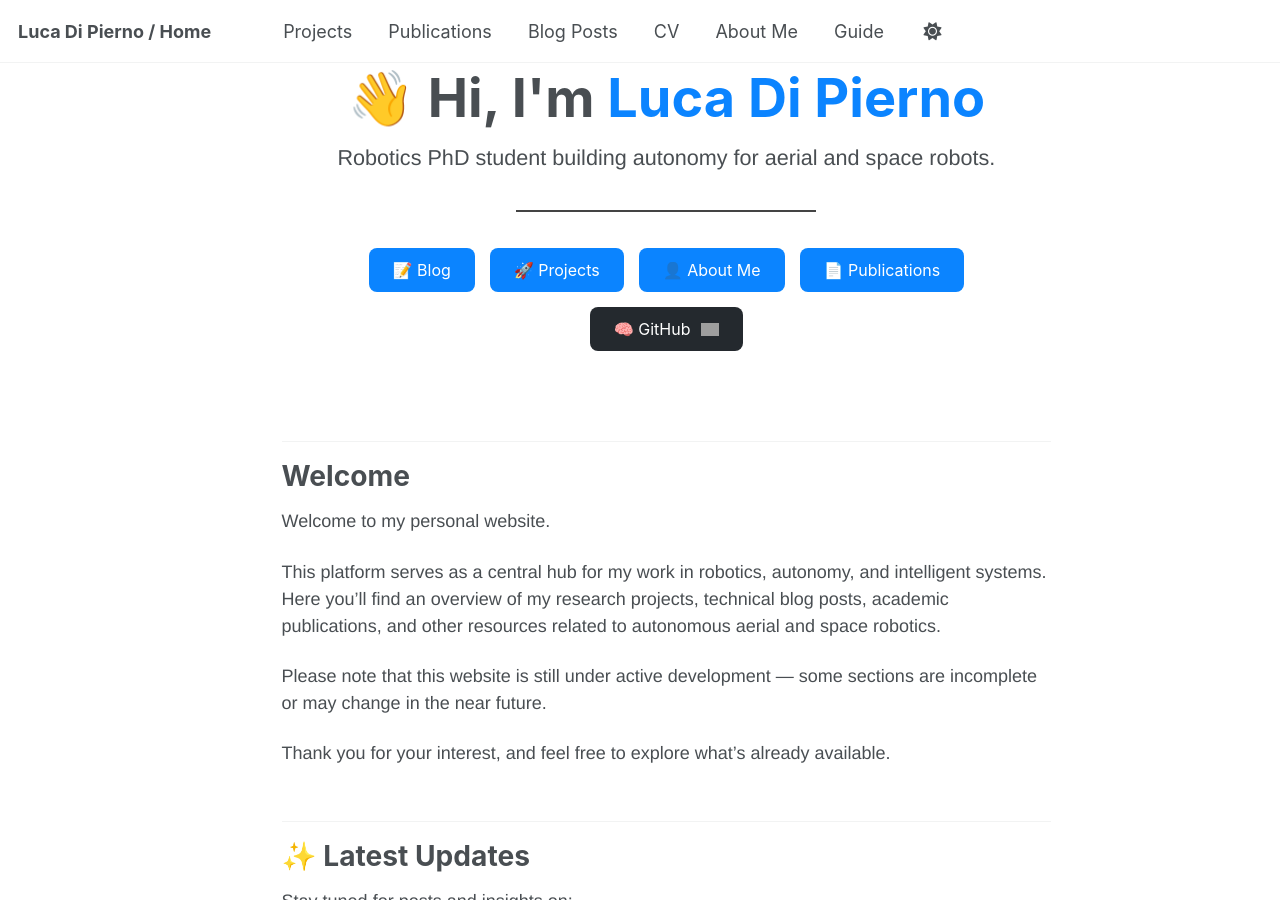
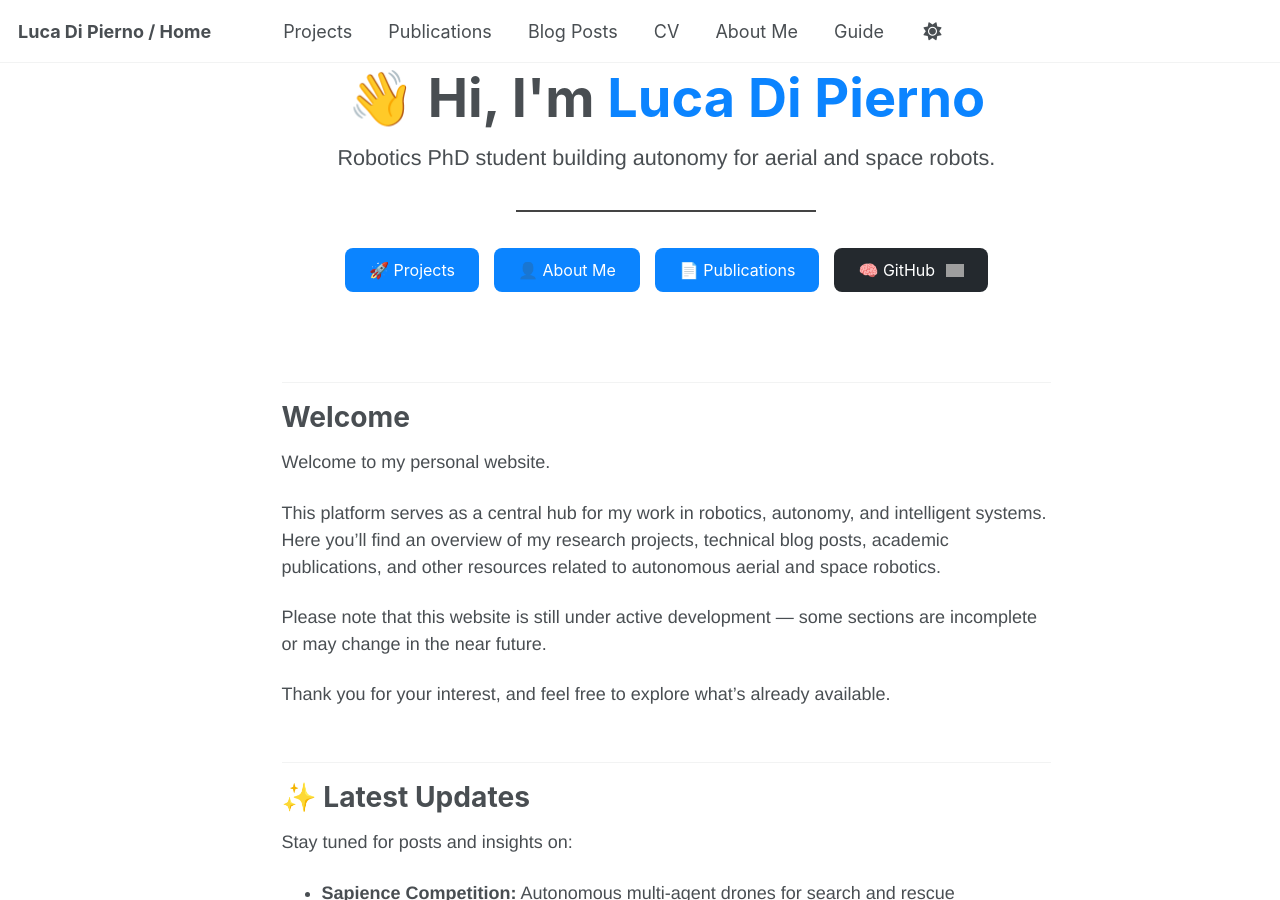
Before and after one commit to LucaDiPierno/LucaDiPierno.github.io, a Jekyll site: the page built from index.md, in a window 1280 px wide and 900 px high, scrolled down 364 px. Built offline with Jekyll 4.4.1, drawn with Linux system fonts in a browser that asks for light colours; a script that is not in the unit is left out; grey boxes are pictures that could not be loaded.

```diff
--- a/index.md
+++ b/index.md
@@ -18,11 +18,11 @@
 
 <!-- Button row -->
 <div style="display: flex; flex-wrap: wrap; justify-content: center; gap: 15px; margin-bottom: 2em;">
-  <a href="/blog/" style="text-decoration: none;">
+  <!-- <a href="/blog/" style="text-decoration: none;">
     <button style="padding: 12px 24px; font-size: 16px; border-radius: 8px; background-color: #0b84ff; color: white; border: none;">
       📝 Blog
     </button>
-  </a>
+  </a> -->
   <a href="/projects/" style="text-decoration: none;">
     <button style="padding: 12px 24px; font-size: 16px; border-radius: 8px; background-color: #0b84ff; color: white; border: none;">
       🚀 Projects
```
